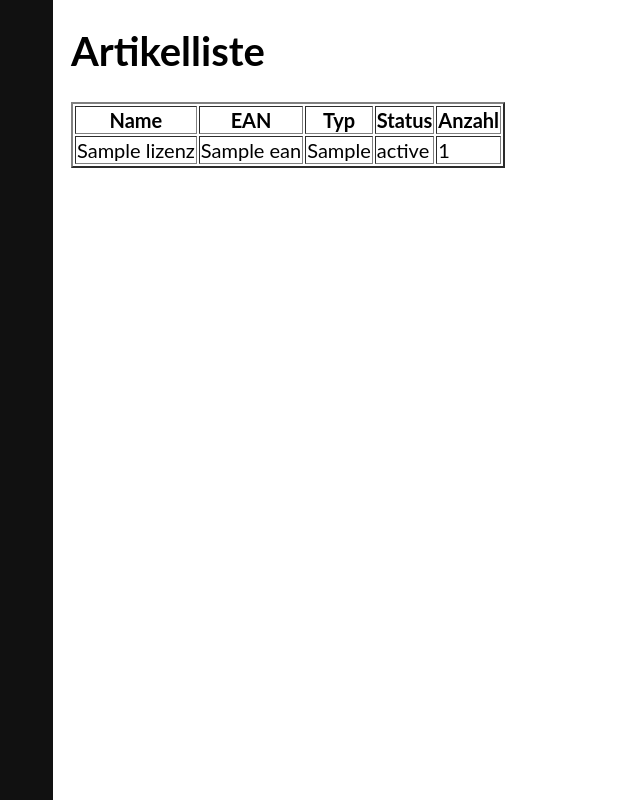
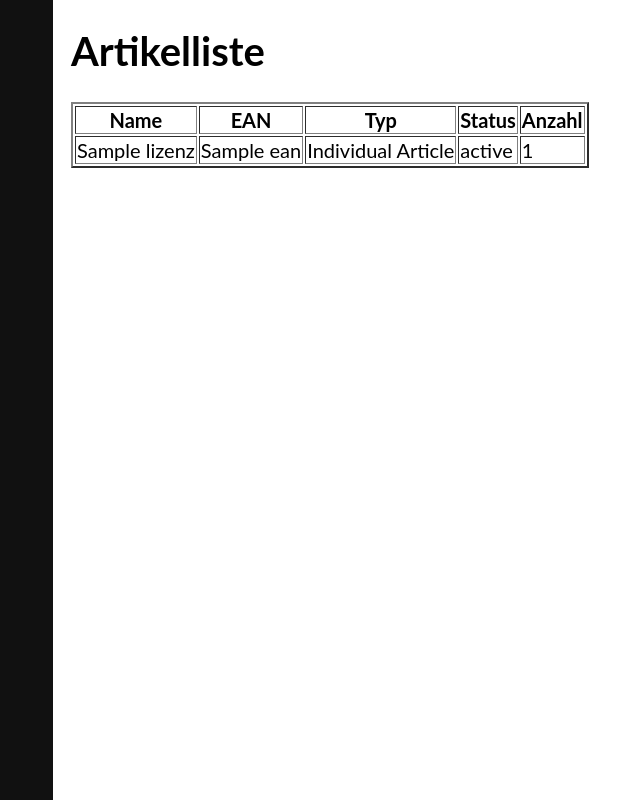
Before and after one commit to mario-spitze/companynetworkmanager, a Django app: template django/project/inventory/templates/inventory/listArticle.html in a window 1280 px wide. Shown: the whole page, without its empty margins (187-827 px from the left). Run offline with Django 3.2, Linux system fonts and the light colour scheme; the template is opened without the code that fills it: most values are stand-ins (such as "Sample title", 1, 10 or a date in 2020).

Commit message:
close #39

```diff
--- a/django/project/inventory/models.py
+++ b/django/project/inventory/models.py
@@ -44,8 +44,8 @@ class Article(models.Model):
     @property
     def getType(self):
         if hasattr(self, 'bulkarticle'):
-            return "Bulk Article"
-        return "Individual Article"
+            return "bulkart"
+        return "indart"
 
     def __str__(self):
         return self.hardwareClass.__str__() + " : " + self.name
--- a/django/project/inventory/templates/inventory/listArticle.html
+++ b/django/project/inventory/templates/inventory/listArticle.html
@@ -15,7 +15,12 @@
     <tr>
         <td>{{ article}}</td>
         <td>{{ article.ean }}</td>
-        <td>{{ article.getType }}</td>
+        <td>{% if article.getType == "bulkart" %}
+        Bulk Article
+        {% else %}
+        Individual Article
+        {% endif %}
+        </td>
         <td>{{ article.status }}</td>
         <td>{{ article.getCount }}</td>
     </tr>
```
